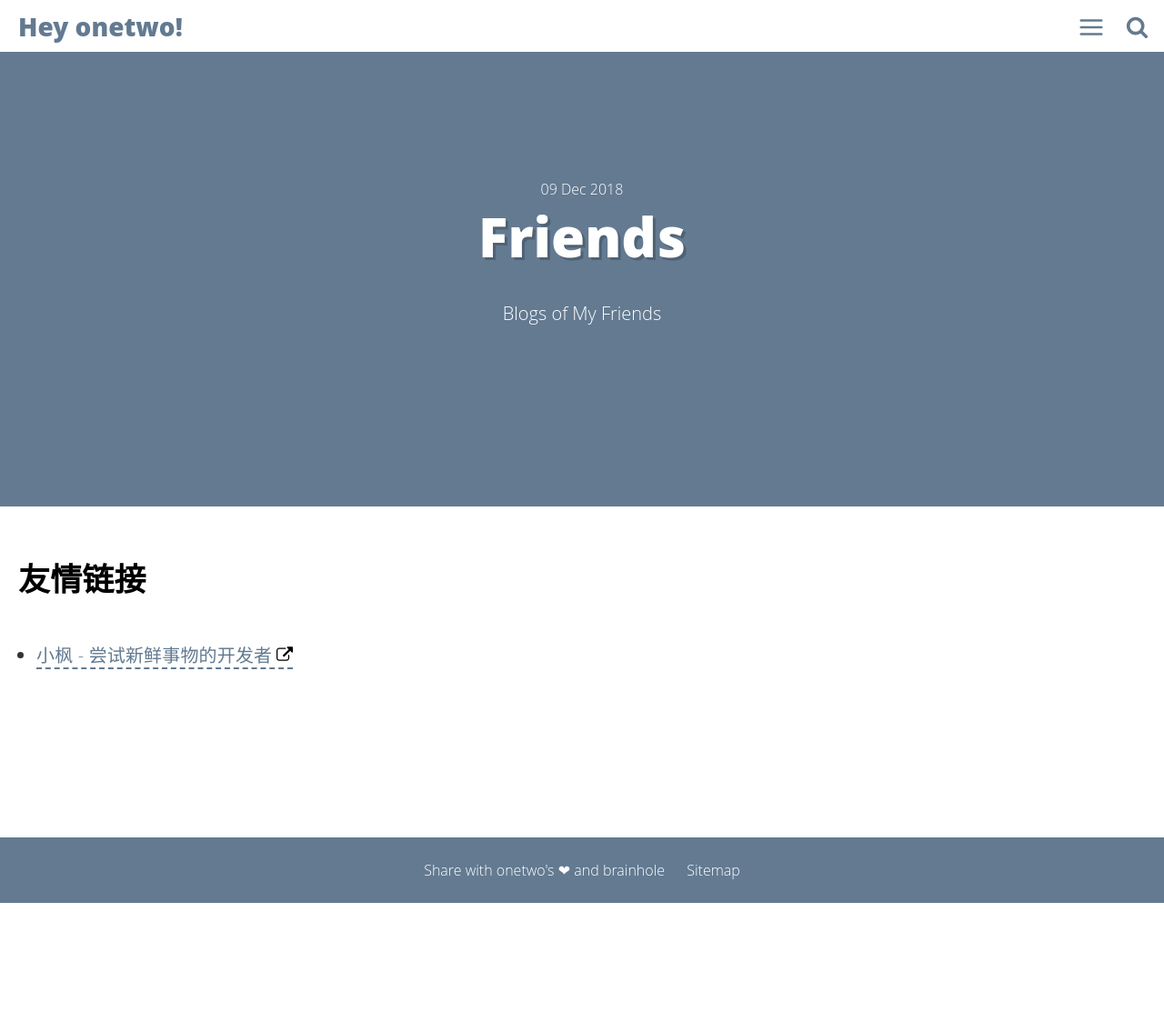
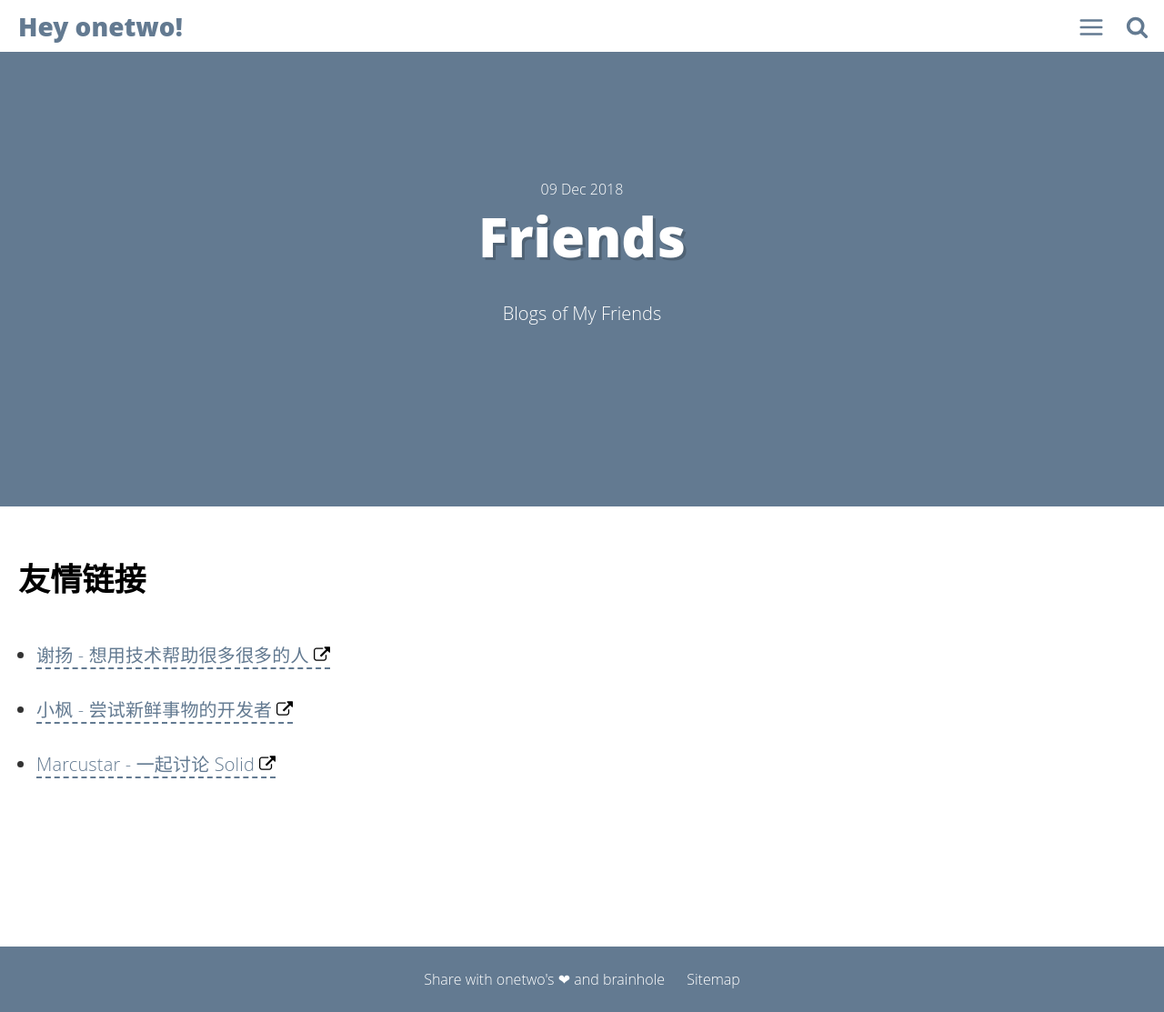
Before and after one commit to linonetwo/linonetwo.github.io, a Jekyll site: the page built from friends.html, in a window 1280 px wide and 1113 px high. Shown: the whole window at 91% size. Built offline with Jekyll 4.4.1, drawn with Linux system fonts in a browser that asks for light colours; comment, search, counter and statistics services are not loaded.

Commit message:
Update friends.html

```diff
--- a/friends.html
+++ b/friends.html
@@ -9,7 +9,9 @@ description: 'Blogs of My Friends'
 <h2>友情链接</h2>
 
 <ul>
+  <li><a href="https://ivydom.com/">谢扬 - 想用技术帮助很多很多的人</a></li>
   <li><a href="https://www.daijiale.cn/">小枫 - 尝试新鲜事物的开发者</a></li>
+  <li><a href="https://www.daijiale.cn/">Marcustar - 一起讨论 Solid</a></li>
 </ul>
 
 {% include comments.html %}
```
